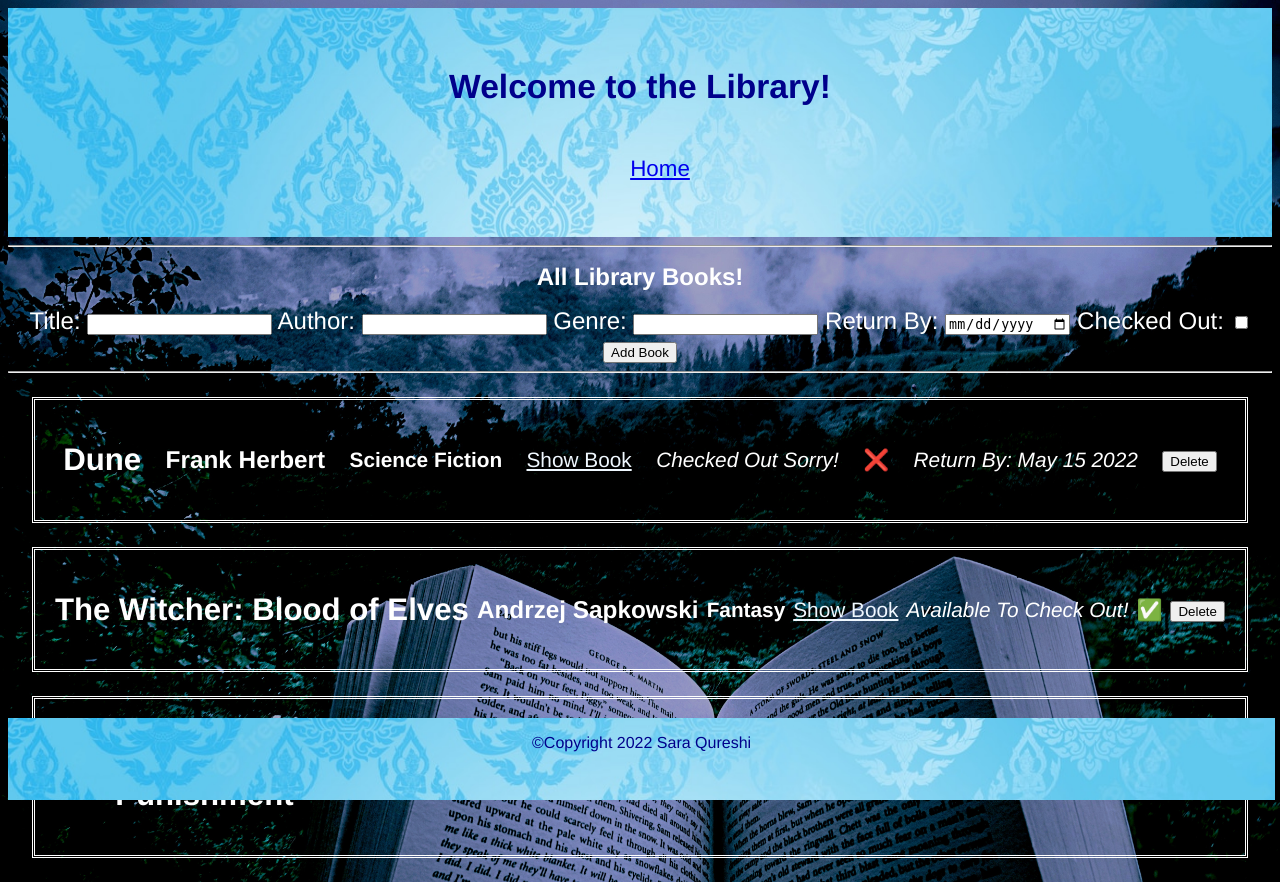
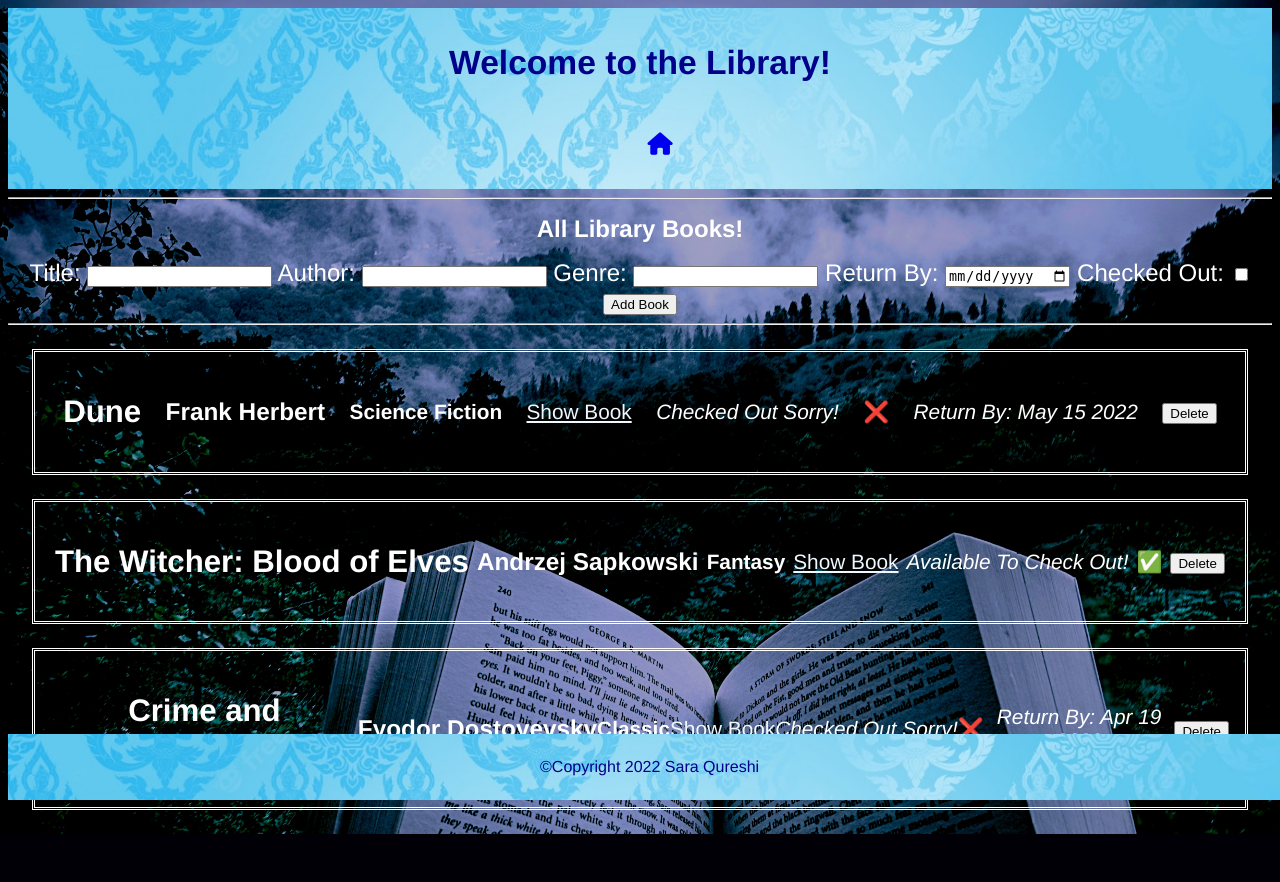
Before and after one commit to sreadytocode/week3_weekend_homework, a Flask app: page /library in a window 1280 px wide. After the commit the page ends 834 px from the top, so only its background shows below. Run offline with Flask 2, Linux system fonts and the light colour scheme; some libraries are stand-ins or nearby versions.

Commit message:
new features such as icons added

```diff
--- a/controllers/controller.py
+++ b/controllers/controller.py
@@ -4,7 +4,7 @@ from unicodedata import name
 from flask import render_template, redirect, request
 from app import app
 from models.book import Book
-from models.books import books, add_new_book, delete_book
+from models.books import books, add_new_book, delete_book, update_status
 
 @app.route('/')
 def enter():
@@ -38,3 +38,8 @@ def add_book():
 def delete(title):
    delete_book(title)
    return redirect('/library')
+
+@app.route('/library/<index>', methods=['POST'])
+def update(checkout):
+    update_status(checkout)
+    return redirect('/library')
--- a/models/books.py
+++ b/models/books.py
@@ -20,3 +20,11 @@ def delete_book(book_title):
             break
 
     books.remove(book_to_delete)
+
+def update_status(status):
+    for book in books:
+        if book.checkedout == True:
+            status = False
+            break
+
+    books.append(status)
--- a/static/css/main.css
+++ b/static/css/main.css
@@ -1,3 +1,4 @@
+
 .header {
     background-color: #B0C4DE;
     background-image: url("blue_background.jpeg");
@@ -5,7 +6,7 @@
     background-size: cover;
     display: flex;
     flex-wrap: wrap;
-    padding: 2.0rem;
+    padding: 0.5rem;
     flex-direction: column;
     justify-content: space-between;
     align-items: center;
@@ -30,6 +31,7 @@ body {
     color: white;
     font-size: 1rem;
     border-radius: 1rem;
+    min-height: calc(100vh - 196.56px - 66px);
 }
 
 .singlebook {
@@ -50,6 +52,10 @@ body {
    align-items: center;
 }
 
+.book-container {
+    position: relative;
+}
+
 .subheading {
     align-items: center;
     text-align: center;
@@ -59,20 +65,21 @@ body {
 }
 
 footer {
-    display: flex;
+    display: block;
     flex-direction: column;
     background-color: #B0C4DE;
     background-image: url("blue_background.jpeg");
     background-repeat: no-repeat;
     background-size: cover;
     text-align: center;
-    padding-block-end: 2rem;
+    align-items: center;
     min-height: 50px;
     position: fixed;
     bottom: 0;
     width: 99%;
-    height: 2.5rem;
+    height: 30px;
     color: darkblue;
+    padding: 0.5rem;
 }
 
 .book-title{
--- a/templates/base.html
+++ b/templates/base.html
@@ -5,18 +5,21 @@
     <meta http-equiv="X-UA-Compatible" content="IE=edge">
     <meta name="viewport" content="width=device-width, initial-scale=1.0">
     <link rel="stylesheet" href="{{ url_for('static', filename='css/main.css') }}">
+    <script src="https://kit.fontawesome.com/19ad6b2305.js" crossorigin="anonymous"></script>
     <title>Library</title>
 </head>
 
 <body class="image">
+    <header>
         <section class="header">
         <h1>Welcome to the Library!</h1>
         <ul class="navlink">
             <li>
-            <a href="/library">Home</a>
+                <a href="/library"><i class="fa-solid fa-house"></i></a>
             </li>
         </ul>
         </section>
+    </header>
     <hr>
     {% block content %} {% endblock %}
 </body>
--- a/templates/book.html
+++ b/templates/book.html
@@ -17,8 +17,8 @@
                     {% else %}
                         <label for="checkedout">Check Out:</label>
                         <input type="checkbox" name="checkedout" id="True" value="True">
-                    {% endif %}
-                </form>
+                        {% endif %}
+                    </form>
                 </div>
             </div>
         </div>
```
Lines whose indentation alone changed are shown as unchanged.
